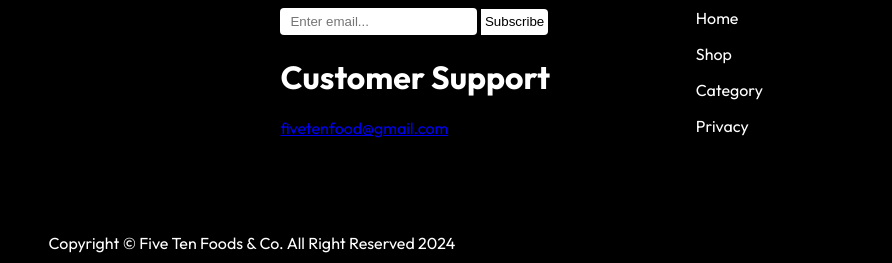
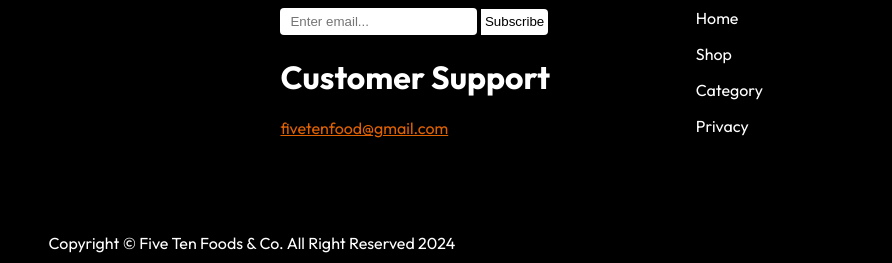
Before and after one commit to digrajthakur/Five-Ten-Foods-Co., a plain HTML site: page index.html in a window 1280 px wide. Shown: the part 3273-3536 px from the top of the page, 388-1280 px from the left. Drawn offline with nearby package versions, Linux system fonts and the light colour scheme.

Commit message:
Update style.css

```diff
--- a/style.css
+++ b/style.css
@@ -705,7 +705,10 @@ button:hover {
     justify-content: space-around;
     padding-bottom: 30px;
 }
-
+.footer-2 a{
+    color: #e16200;
+    margin-top: 10px;
+}
 .footer .footer-1 p {
     margin-bottom: 20px;
 }
```
